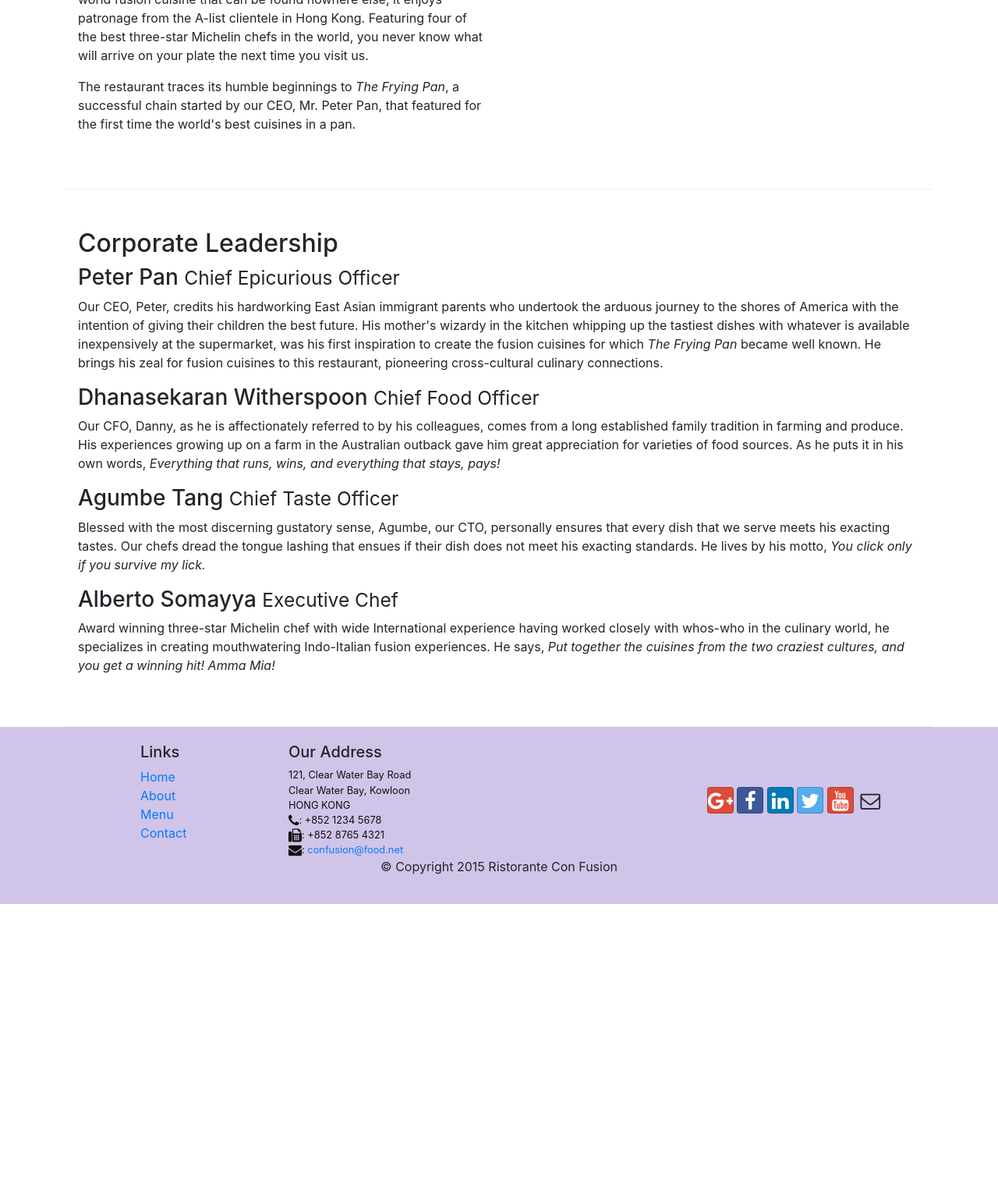
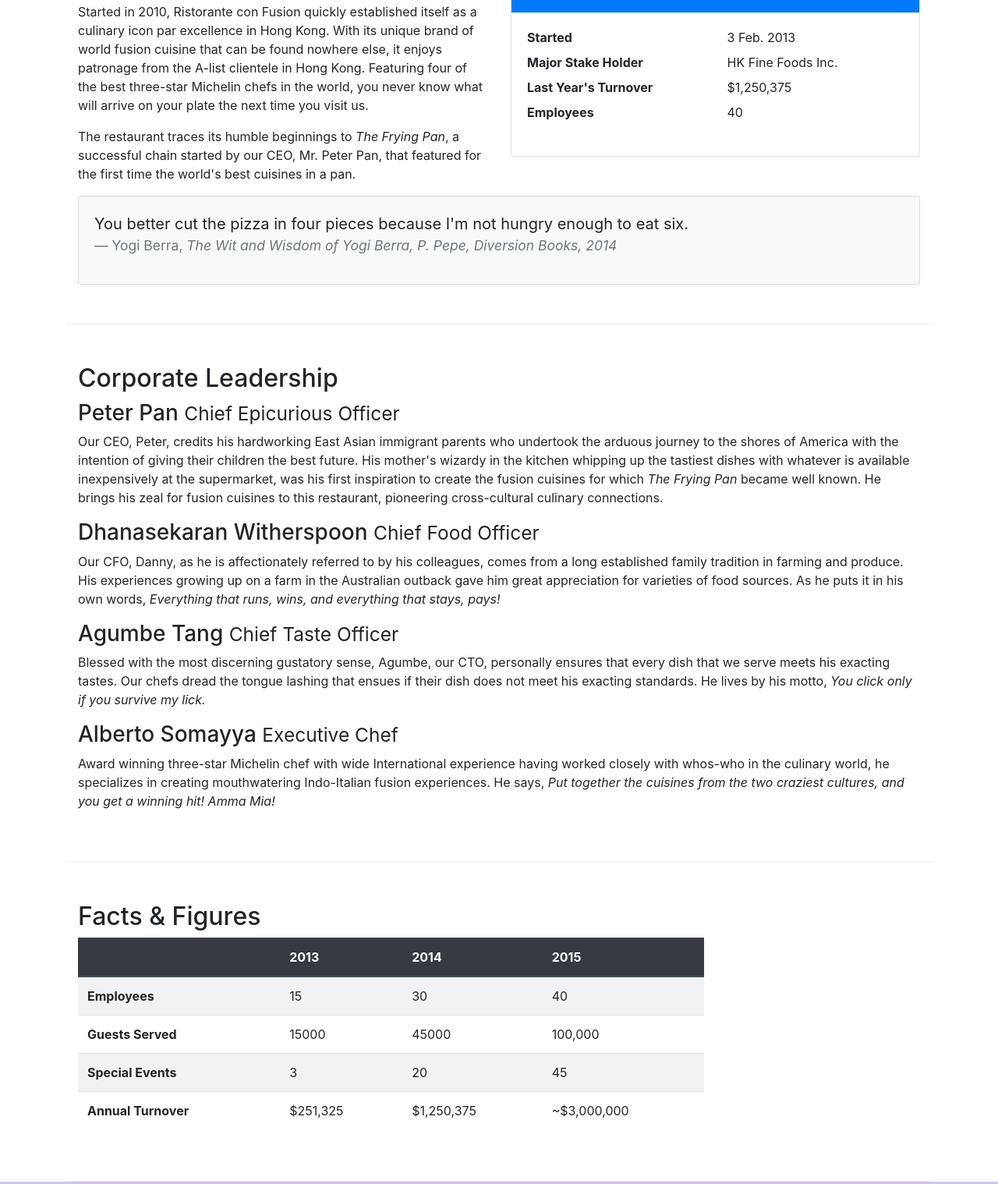
Before and after one commit to SOUROVSARKERTEC12/Bootstrap-Assignment-1, a website: page aboutus.html in a window 1280 px wide. Shown: the part 484-2002 px from the top of the page at 78% size. Before the commit the page ends 1643 px from the top, so only its background shows below. Drawn offline with nearby package versions, Linux system fonts and the light colour scheme.

Commit message:
Tables and Cards

```diff
--- a/aboutus.html
+++ b/aboutus.html
@@ -48,6 +48,10 @@
 
 <div class="container">
     <div class="row">
+        <ol class="col-12 breadcrumb">
+            <li class="breadcrumb-item"><a href="./index.html">Home</a></li>
+            <li class="breadcrumb-item active">About Us</li>
+        </ol>
         <div class="col-12">
             <h3>About Us</h3>
             <hr>
@@ -60,7 +64,34 @@
             <p>Started in 2010, Ristorante con Fusion quickly established itself as a culinary icon par excellence in Hong Kong. With its unique brand of world fusion cuisine that can be found nowhere else, it enjoys patronage from the A-list clientele in Hong Kong.  Featuring four of the best three-star Michelin chefs in the world, you never know what will arrive on your plate the next time you visit us.</p>
             <p>The restaurant traces its humble beginnings to <em>The Frying Pan</em>, a successful chain started by our CEO, Mr. Peter Pan, that featured for the first time the world's best cuisines in a pan.</p>
         </div>
-        <div class="col-sm-4">
+        <div class="col-12 col-sm-6">
+            <div class="card">
+                <h3 class="card-header bg-primary text-white">Facts At a Glance</h3>
+                <div class="card-body">
+                    <dl class="row">
+                        <dt class="col-6">Started</dt>
+                        <dd class="col-6">3 Feb. 2013</dd>
+                        <dt class="col-6">Major Stake Holder</dt>
+                        <dd class="col-6">HK Fine Foods Inc.</dd>
+                        <dt class="col-6">Last Year's Turnover</dt>
+                        <dd class="col-6">$1,250,375</dd>
+                        <dt class="col-6">Employees</dt>
+                        <dd class="col-6">40</dd>
+                    </dl>
+                </div>
+            </div>
+        </div>
+        <div class="col-12">
+            <div class="card card-body bg-light">
+                <blockquote class="blockquote">
+                    <p class="mb-0">You better cut the pizza in four pieces because
+                        I'm not hungry enough to eat six.</p>
+                    <footer class="blockquote-footer">Yogi Berra,
+                        <cite title="Source Title">The Wit and Wisdom of Yogi Berra,
+                            P. Pepe, Diversion Books, 2014</cite>
+                    </footer>
+                </blockquote>
+            </div>
         </div>
     </div>
 
@@ -69,16 +100,60 @@
         <div class="col">
             <h2>Corporate Leadership</h2>
             <h3>Peter Pan <small>Chief Epicurious Officer</small></h3>
-            <p class="hidden-xs-down">Our CEO, Peter, credits his hardworking East Asian immigrant parents who undertook the arduous journey to the shores of America with the intention of giving their children the best future. His mother's wizardy in the kitchen whipping up the tastiest dishes with whatever is available inexpensively at the supermarket, was his first inspiration to create the fusion cuisines for which <em>The Frying Pan</em> became well known. He brings his zeal for fusion cuisines to this restaurant, pioneering cross-cultural culinary connections.</p>
+            <p class="d-none d-sm-block">Our CEO, Peter, credits his hardworking East Asian immigrant parents who undertook the arduous journey to the shores of America with the intention of giving their children the best future. His mother's wizardy in the kitchen whipping up the tastiest dishes with whatever is available inexpensively at the supermarket, was his first inspiration to create the fusion cuisines for which <em>The Frying Pan</em> became well known. He brings his zeal for fusion cuisines to this restaurant, pioneering cross-cultural culinary connections.</p>
             <h3>Dhanasekaran Witherspoon <small>Chief Food Officer</small></h3>
-            <p class="hidden-xs-down">Our CFO, Danny, as he is affectionately referred to by his colleagues, comes from a long established family tradition in farming and produce. His experiences growing up on a farm in the Australian outback gave him great appreciation for varieties of food sources. As he puts it in his own words, <em>Everything that runs, wins, and everything that stays, pays!</em></p>
+            <p class="d-none d-sm-block">Our CFO, Danny, as he is affectionately referred to by his colleagues, comes from a long established family tradition in farming and produce. His experiences growing up on a farm in the Australian outback gave him great appreciation for varieties of food sources. As he puts it in his own words, <em>Everything that runs, wins, and everything that stays, pays!</em></p>
             <h3>Agumbe Tang <small>Chief Taste Officer</small></h3>
-            <p class="hidden-xs-down">Blessed with the most discerning gustatory sense, Agumbe, our CTO, personally ensures that every dish that we serve meets his exacting tastes. Our chefs dread the tongue lashing that ensues if their dish does not meet his exacting standards. He lives by his motto, <em>You click only if you survive my lick.</em></p>
+            <p class="d-none d-sm-block">Blessed with the most discerning gustatory sense, Agumbe, our CTO, personally ensures that every dish that we serve meets his exacting tastes. Our chefs dread the tongue lashing that ensues if their dish does not meet his exacting standards. He lives by his motto, <em>You click only if you survive my lick.</em></p>
             <h3>Alberto Somayya <small>Executive Chef</small></h3>
-            <p class="hidden-xs-down">Award winning three-star Michelin chef with wide International experience having worked closely with whos-who in the culinary world, he specializes in creating mouthwatering Indo-Italian fusion experiences. He says, <em>Put together the cuisines from the two craziest cultures, and you get a winning hit! Amma Mia!</em></p>
+            <p class="d-none d-sm-block">Award winning three-star Michelin chef with wide International experience having worked closely with whos-who in the culinary world, he specializes in creating mouthwatering Indo-Italian fusion experiences. He says, <em>Put together the cuisines from the two craziest cultures, and you get a winning hit! Amma Mia!</em></p>
         </div>
     </div>
-
+    <div class="row row-content">
+        <div class="col-12 col-sm-9">
+            <h2>Facts &amp; Figures</h2>
+            <div class="table-responsive">
+                <table class="table table-striped">
+                    <thead class="thead-dark">
+                    <tr>
+                        <th>&nbsp;</th>
+                        <th>2013</th>
+                        <th>2014</th>
+                        <th>2015</th>
+                    </tr>
+                    </thead>
+                    <tbody>
+                    <tr>
+                        <th>Employees</th>
+                        <td>15</td>
+                        <td>30</td>
+                        <td>40</td>
+                    </tr>
+                    <tr>
+                        <th>Guests Served</th>
+                        <td>15000</td>
+                        <td>45000</td>
+                        <td>100,000</td>
+                    </tr>
+                    <tr>
+                        <th>Special Events</th>
+                        <td>3</td>
+                        <td>20</td>
+                        <td>45</td>
+                    </tr>
+                    <tr>
+                        <th>Annual Turnover</th>
+                        <td>$251,325</td>
+                        <td>$1,250,375</td>
+                        <td>~$3,000,000</td>
+                    </tr>
+                    </tbody>
+                </table>
+            </div>
+        </div>
+        <div class="col-12 col-sm-3">
+        </div>
+    </div>
 </div>
 
 <footer class="footer">
```
